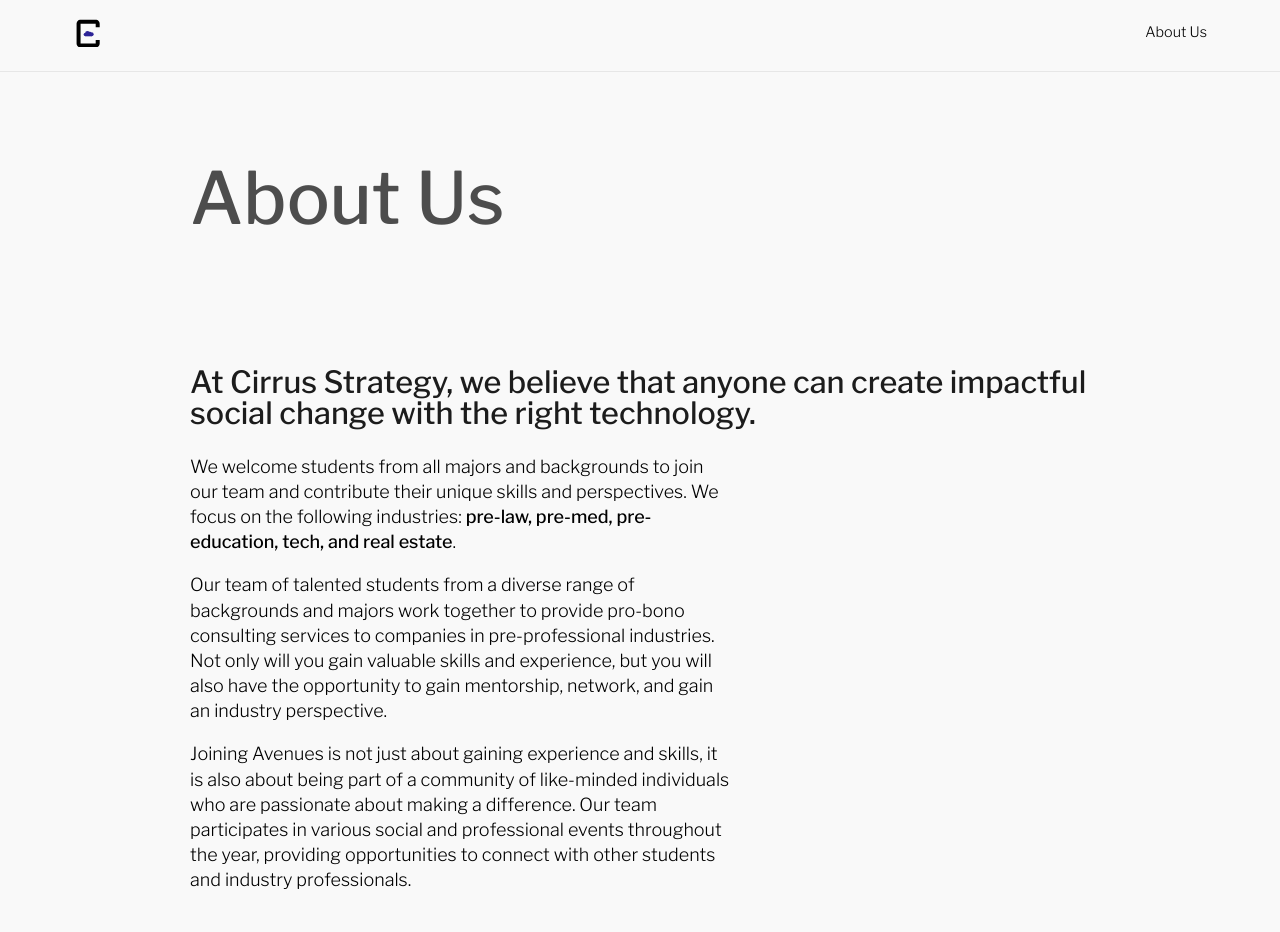
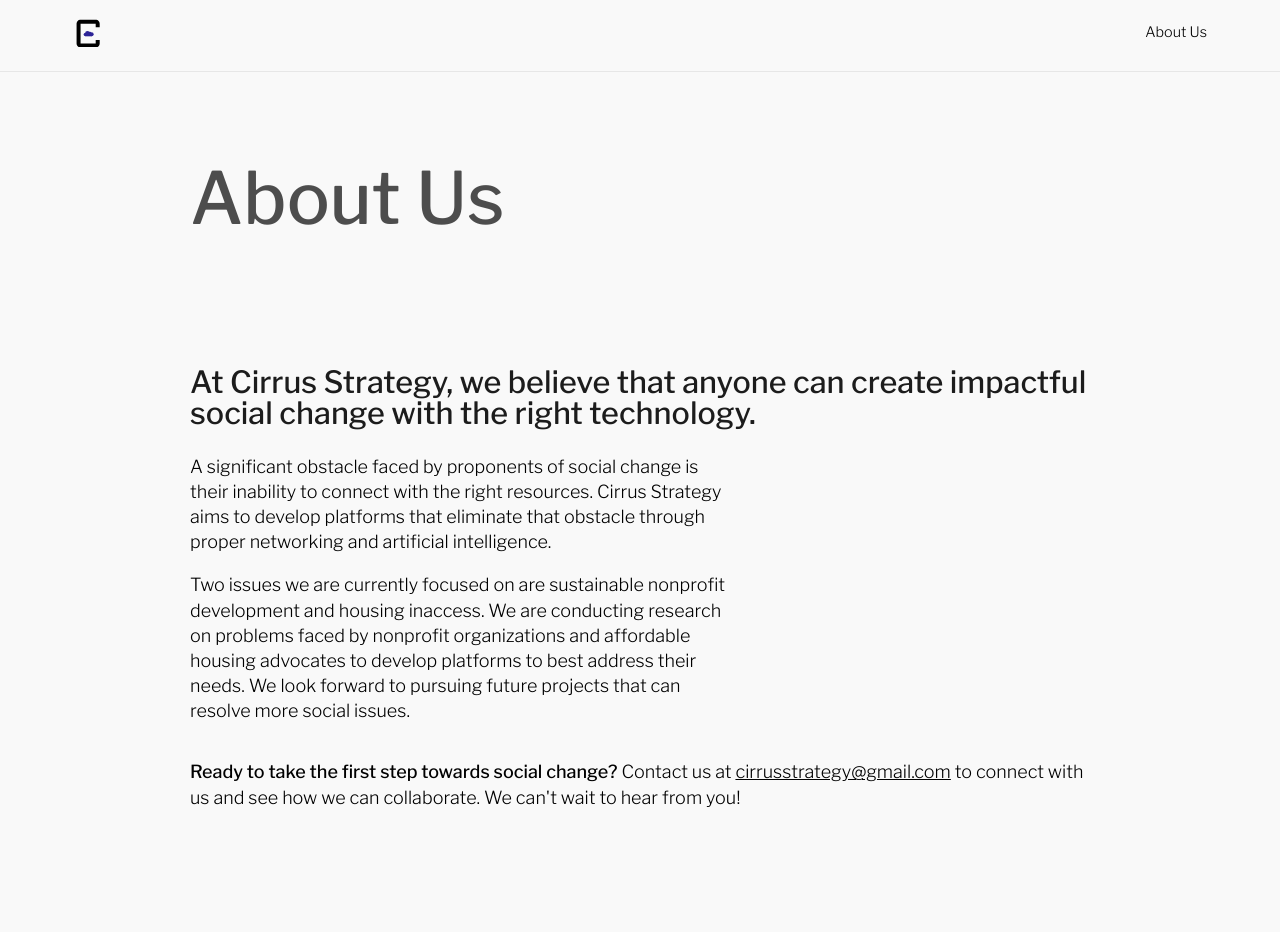
Before and after one commit to CirrusStrategy/cirrusstrategy.github.io, a Next.js app: page /aboutus in a window 1280 px wide. Shown: the top 932 px of the page. Built offline with nearby package versions, Linux system fonts and the light colour scheme.

Commit message:
Update Content.tsx

```diff
--- a/app/aboutus/Content.tsx
+++ b/app/aboutus/Content.tsx
@@ -12,40 +12,26 @@
           social change with the right technology.
         </h2>
         <p className={styles.text}>
-          We welcome students from all majors and backgrounds to join our team
-          and contribute their unique skills and perspectives. We focus on the
-          following industries:{" "}
-          <span className={styles.bold}>
-            pre-law, pre-med, pre-education, tech, and real estate
-          </span>
-          .
+          A significant obstacle faced by proponents of social change is their
+          inability to connect with the right resources. Cirrus Strategy aims to
+          develop platforms that eliminate that obstacle through proper
+          networking and artificial intelligence.
         </p>
         <p className={styles.text}>
-          Our team of talented students from a diverse range of backgrounds and
-          majors work together to provide pro-bono consulting services to
-          companies in pre-professional industries. Not only will you gain
-          valuable skills and experience, but you will also have the opportunity
-          to gain mentorship, network, and gain an industry perspective.
-        </p>
-        <p className={styles.text}>
-          Joining Avenues is not just about gaining experience and skills, it is
-          also about being part of a community of like-minded individuals who
-          are passionate about making a difference. Our team participates in
-          various social and professional events throughout the year, providing
-          opportunities to connect with other students and industry
-          professionals.
+          Two issues we are currently focused on are sustainable nonprofit
+          development and housing inaccess. We are conducting research on problems
+          faced by nonprofit organizations and affordable housing advocates to
+          develop platforms to best address their needs. We look forward to pursuing
+          future projects that can resolve more social issues.
         </p>
         <p className={styles.specialText}>
           <span className={styles.bold}>
-            Ready to take the first step in joining our team?&nbsp;
+            Ready to take the first step towards social change?&nbsp;
           </span>
-          Fill out our{" "}
-          <Link href="https://forms.gle/2qXD2SRk3LfSQfnFA">
-            potential member interest form
-          </Link>{" "}
-          or contact us at{" "}
-          <a href="mailto:uscavenues@gmail.com">uscavenues@gmail.com</a> to
-          learn more. We can&apos;t wait to hear from you!
+          Contact us at{" "}
+          <a href="mailto:cirrusstrategy@gmail.com">cirrusstrategy@gmail.com</a> to
+          connect with us and see how we can collaborate. We can&apos;t wait to
+          hear from you!
         </p>
       </div>
     </div>
```
